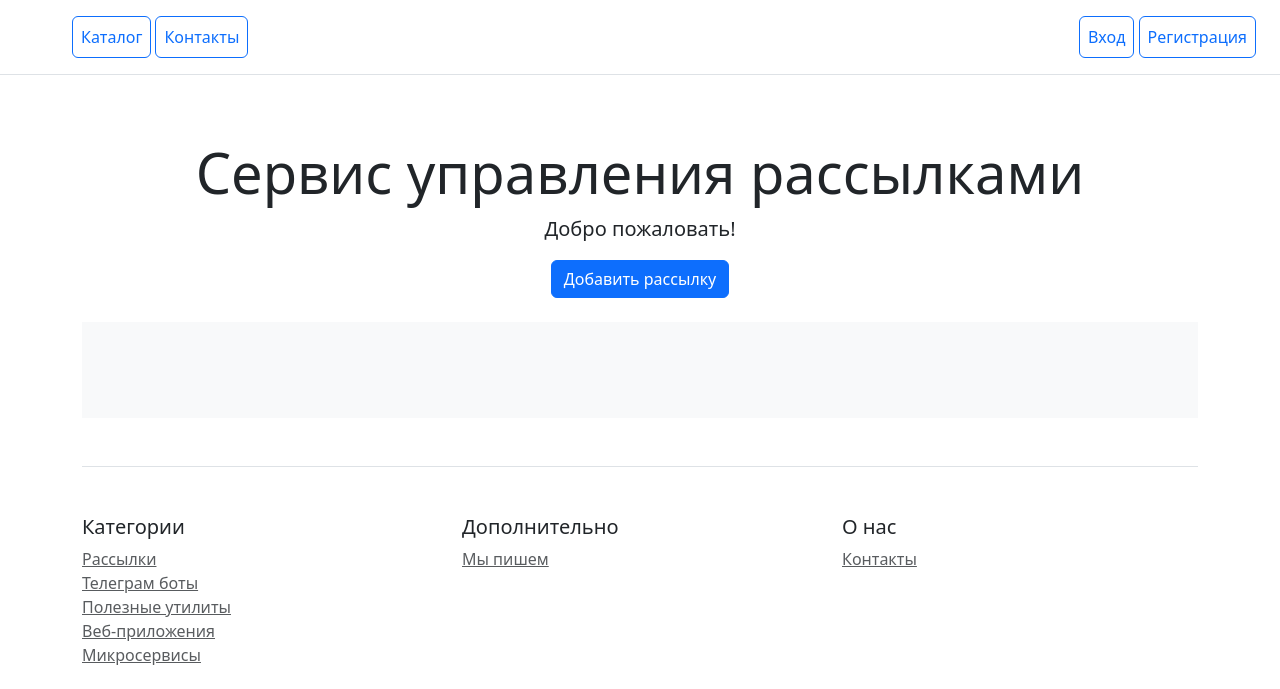
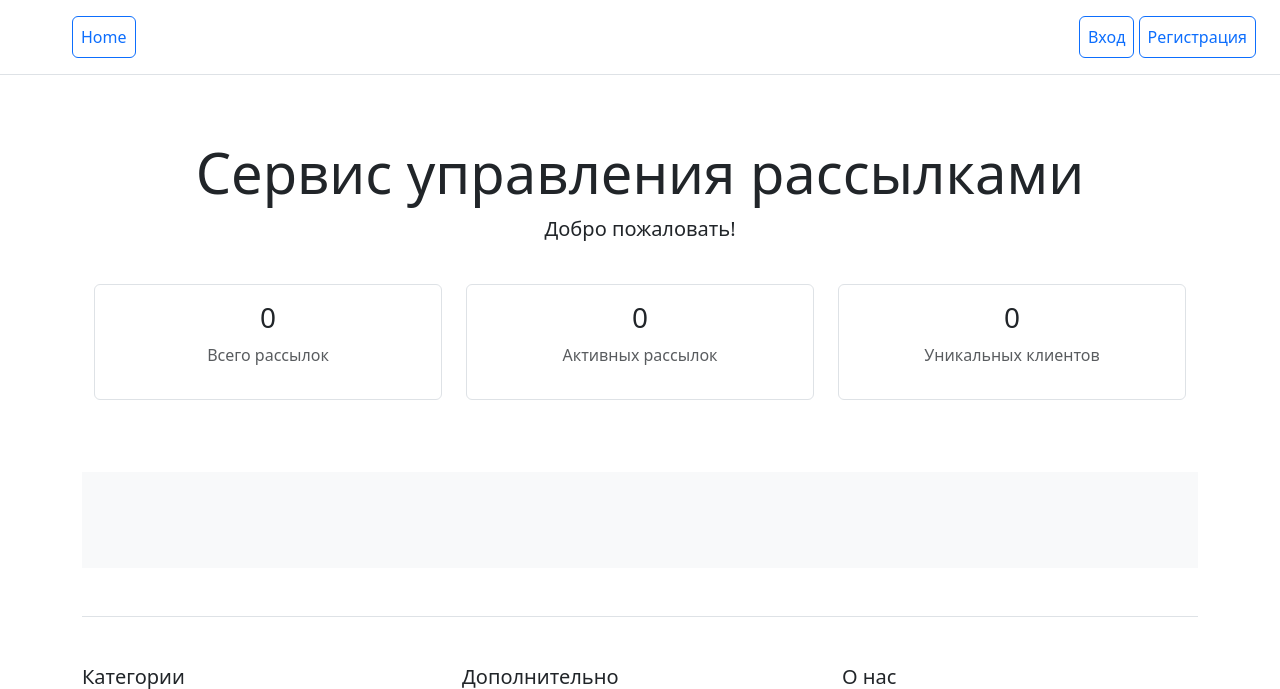
Before and after one commit to Dal-Opez/course_work_django, a Django app: page / in a window 1280 px wide. Shown: the top 689 px of the page. Before the commit the page ends 665 px from the top, so only its background shows below. Run offline with Django 5.2, Linux system fonts and the light colour scheme; data that the repository does not hold is empty; some libraries are stand-ins or nearby versions.

Commit message:
some changes in naiming, added statistic for home_page

```diff
--- a/mailing/templates/mailing/client_detail.html
+++ b/mailing/templates/mailing/client_detail.html
@@ -14,7 +14,7 @@
                         <a href="{% url 'mailing:client_delete' object.pk %}" class="btn btn-sm btn-danger">
                             Удалить
                         </a>
-                        <a href="{% url 'mailing:clients_list' %}" class="btn btn-sm btn-secondary">
+                        <a href="{% url 'mailing:client_list' %}" class="btn btn-sm btn-secondary">
                             Назад к списку
                         </a>
                     </div>
--- a/mailing/templates/mailing/client_form.html
+++ b/mailing/templates/mailing/client_form.html
@@ -53,7 +53,7 @@
                         <button type="submit" class="btn btn-success">
                             {% if object %}Сохранить{% else %}Добавить{% endif %}
                         </button>
-                        <a href="{% url 'mailing:clients_list' %}" class="btn btn-secondary">Отмена</a>
+                        <a href="{% url 'mailing:client_list' %}" class="btn btn-secondary">Отмена</a>
                     </div>
                 </form>
             </div>
--- a/mailing/templates/mailing/home_page.html
+++ b/mailing/templates/mailing/home_page.html
@@ -1,17 +1,44 @@
 {% extends 'mailing/base.html' %}
-{% load my_tags%}
-{% block title %}Каталог{% endblock %}
-{% block content%}
+{% block title %}Главная{% endblock %}
+{% block content %}
     <div class="pricing-header px-3 py-3 pt-md-5 pb-md-4 mx-auto text-center">
-    <h1 class="display-4">Cервис управления рассылками</h1>
+        <h1 class="display-4">Сервис управления рассылками</h1>
         <p class="lead">Добро пожаловать!</p>
-    <a class="btn btn-primary" href="/" role="button">Добавить рассылку</a>
-</div>
-<div class="album py-5 bg-body-tertiary">
-    <div class="container">
-      <div class="row row-cols-1 row-cols-sm-2 row-cols-md-3 g-3">
+    </div>
 
-      </div>
+    <div class="container mb-5">
+        <div class="row text-center">
+            <!-- Общее количество рассылок -->
+            <div class="col-md-4 mb-4">
+                <div class="p-3 border rounded">
+                    <h3>{{ mailing_count }}</h3>
+                    <p class="text-muted">Всего рассылок</p>
+                </div>
+            </div>
+
+            <!-- Активные рассылки -->
+            <div class="col-md-4 mb-4">
+                <div class="p-3 border rounded">
+                    <h3>{{ active_mailing_count }}</h3>
+                    <p class="text-muted">Активных рассылок</p>
+                </div>
+            </div>
+
+            <!-- Количество клиентов -->
+            <div class="col-md-4 mb-4">
+                <div class="p-3 border rounded">
+                    <h3>{{ client_count }}</h3>
+                    <p class="text-muted">Уникальных клиентов</p>
+                </div>
+            </div>
+        </div>
     </div>
-  </div>
-{% endblock%}
+
+    <div class="album py-5 bg-body-tertiary">
+        <div class="container">
+            <div class="row row-cols-1 row-cols-sm-2 row-cols-md-3 g-3">
+                <!-- Дополнительный контент -->
+            </div>
+        </div>
+    </div>
+{% endblock %}
--- a/mailing/templates/mailing/includes/inc_menu.html
+++ b/mailing/templates/mailing/includes/inc_menu.html
@@ -1,7 +1,13 @@
 <div class="d-flex flex-column flex-md-row align-items-center p-3 px-md-4 mb-3 bg-white border-bottom box-shadow">
     <nav class="ms-5">
-        <a class="p-2 btn btn-outline-primary" href="/">Каталог</a>
-        <a class="p-2 btn btn-outline-primary" href="/">Контакты</a>
+        <a class="p-2 btn btn-outline-primary" href="/">Home</a>
+        {% if user.is_authenticated %}
+          <a class="p-2 btn btn-outline-primary" href="{% url 'mailing:mailing_list' %}">Мои рассылки</a>
+          <a class="p-2 btn btn-outline-primary" href="{% url 'mailing:message_list' %}">Мои сообщения</a>
+          <a class="p-2 btn btn-outline-primary" href="{% url 'mailing:client_list' %}">Мои клиенты</a>
+          <a class="p-2 btn btn-outline-primary" href="{% url 'mailing:mailing_attempt_list' %}">Статистика</a>
+        {% endif %}
+
     </nav>
     <nav class="ms-auto">
                     <a class="p-2 btn btn-outline-primary" href="/">Вход</a>
--- a/mailing/urls.py
+++ b/mailing/urls.py
@@ -11,7 +11,7 @@ urlpatterns = [
     path('mailing/', MailingListView.as_view(), name='mailing_list'),
     path('mailing/create', MailingCreateView.as_view(), name='mailing_create'),
     path('mailing/update/<int:pk>/', MailingUpdateView.as_view(), name='mailing_update'),
-    path('clients/', ClientListView.as_view(), name='clients_list'),
+    path('clients/', ClientListView.as_view(), name='client_list'),
     path('clients/create', ClientCreateView.as_view(), name='client_create'),
     path('clients/update/<int:pk>/', ClientUpdateView.as_view(), name='client_update'),
     path('clients/detail/<int:pk>/', ClientDetailView.as_view(), name='client_detail'),
--- a/mailing/views.py
+++ b/mailing/views.py
@@ -9,6 +9,13 @@ from mailing.models import Mailing, Client, Message, MailingAttempt
 # Create your views here.
 class HomePageView(TemplateView):
     template_name = 'mailing/home_page.html'
+
+    def get_context_data(self, **kwargs):
+        context = super().get_context_data(**kwargs)
+        context['mailing_count'] = Mailing.objects.count()
+        context['active_mailing_count'] = Mailing.objects.filter(is_active=True).count()
+        context['client_count'] = Client.objects.count()
+        return context
 
 
 class MailingListView(ListView):
@@ -37,13 +44,13 @@ class ClientCreateView(CreateView):
     model = Client
     form_class = ClientForm
     template_name = "mailing/client_form.html"
-    success_url = reverse_lazy("mailing:clients_list")
+    success_url = reverse_lazy("mailing:client_list")
 
 
 class ClientUpdateView(UpdateView):
     model = Client
     form_class = ClientForm
-    success_url = reverse_lazy("mailing:clients_list")
+    success_url = reverse_lazy("mailing:client_list")
 
 
 class ClientDetailView(DetailView):
@@ -53,7 +60,7 @@ class ClientDetailView(DetailView):
 class ClientDeleteView(DeleteView):
     model = Client
     template_name = "mailing/client_confirm_delete.html"
-    success_url = reverse_lazy("mailing:clients_list")
+    success_url = reverse_lazy("mailing:client_list")
 
 
 class MessageListView(ListView):
```
